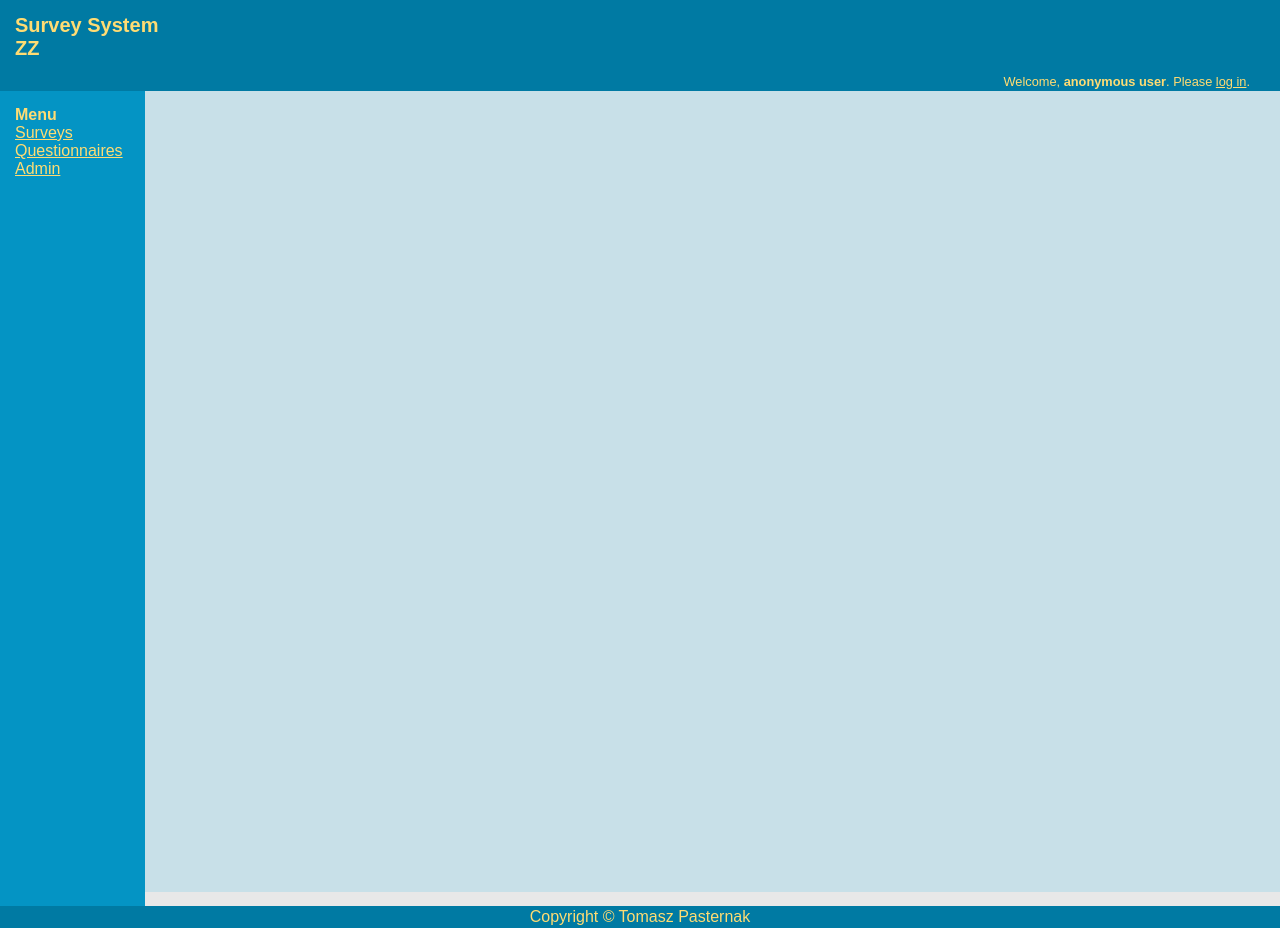
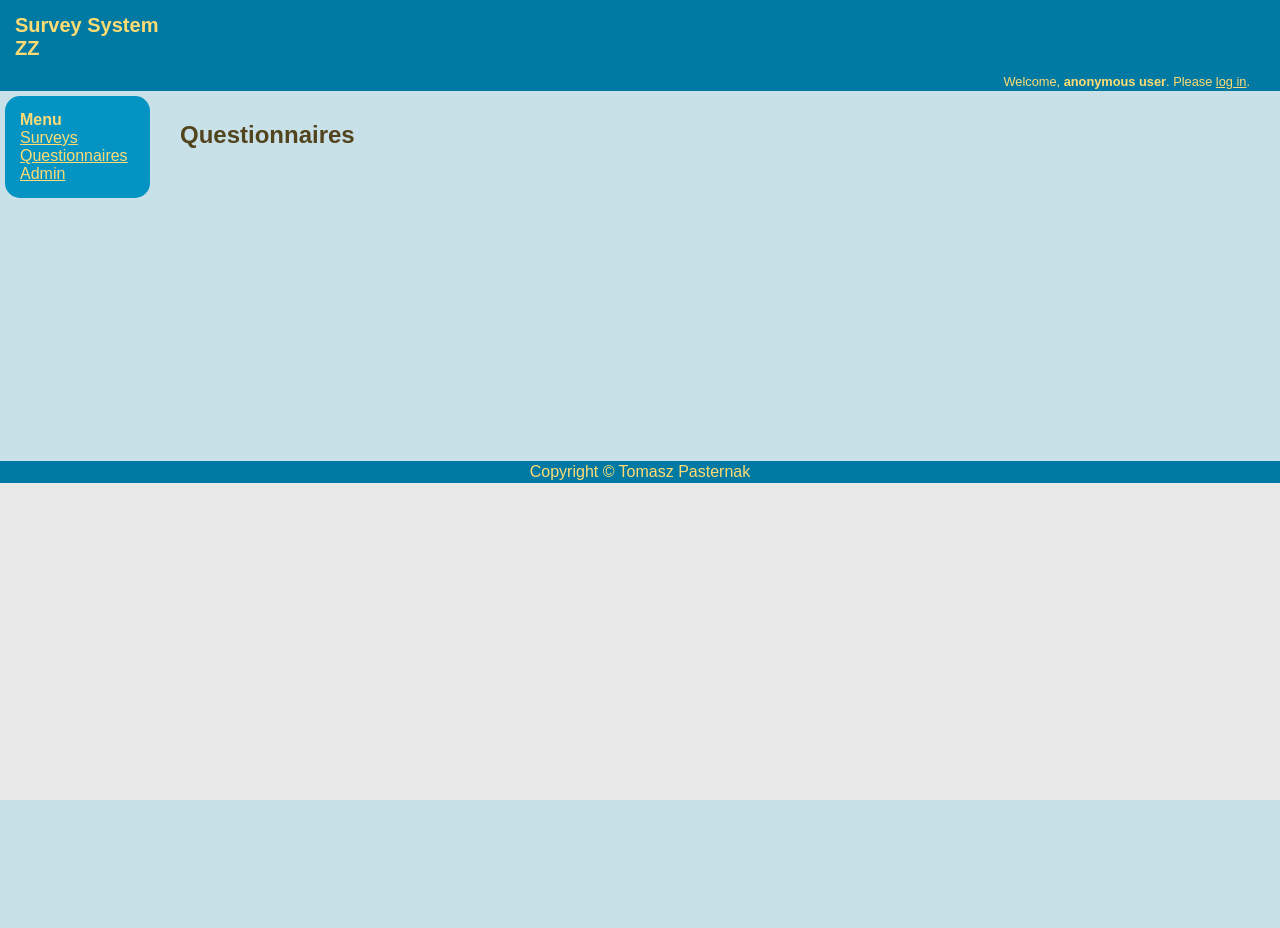
Before and after one commit to nkdm/SurveyZZ, a Django app: template surveys/templates/surveys/questionnaires.html in a window 1280 px wide. After the commit the page ends 800 px from the top, so only its background shows below. Run offline with Django 3.2, Linux system fonts and the light colour scheme; the template is opened without the code that fills it, so the values that code supplies are empty; some libraries are stand-ins or nearby versions.

Commit message:
New design. Menu as a floating box with rounded borders.

```diff
--- a/surveys/static/surveys/style.css
+++ b/surveys/static/surveys/style.css
@@ -45,12 +45,13 @@ body
 
 #menu
 {
+	margin: 5px ;
 	background-color: #0494C4;
 	width: 130px;
 	float: left;
 	color: white;
-	padding: 15px 0 0 15px;
-	height: 800px;
+	padding: 15px 0 15px 15px;
+	border-radius: 15px;
 }
 
 #logging-panel a
@@ -93,19 +94,11 @@ table.results tbody tr:nth-child(odd) {
 	color: #FFDC73;
 }
 
-#content
-{
-	background-color: #C8E0E8;
-	left-margin: 15px;
-	padding: 1px 15px 0px 160px;
-	height: 800px;
-}
 
 div.resultsFrame
 {
 	border:2px solid;
 	border-radius:25px;
-    display: table;
     margin: 0 auto;
 }
 
@@ -117,6 +110,16 @@ div.resultsFrame
 
 #resultsChart
 {
-   display: table;
    margin: 0 auto;
 }
+
+#content
+{
+	padding: 10px 15px 0px 180px;
+	min-height: 350px;
+}
+#page
+{
+	padding: 0px 0px 10px 0px;
+	background-color: #C8E0E8;
+}
--- a/surveys/templates/surveys/base.html
+++ b/surveys/templates/surveys/base.html
@@ -33,14 +33,14 @@
   </div>
 
   <div id="page">
-	<div id="menu" >
+	<div id="menu" class="column">
 	  <b>Menu</b><br>
 	  <a href="/surveys/">Surveys</a><br>
 	  <a href="/questionnaires/">Questionnaires</a><br>
 	  <a href="/admin/">Admin</a><br>
 	</div>
 
-	<div id="content" >
+	<div id="content" class="column">
       {% block content %}{% endblock %}
 	</div>
   </div>
--- a/surveys/templates/surveys/index.html
+++ b/surveys/templates/surveys/index.html
@@ -2,7 +2,7 @@
 {% block title %}Results{% endblock %}
 
 {% block content %}
-
+<h2>Surveys</h2>
 <table>
 {% for survey in surveys %}
   <tr>
--- a/surveys/templates/surveys/present.html
+++ b/surveys/templates/surveys/present.html
@@ -2,12 +2,12 @@
 {% block title %}Results{% endblock %}
 
 {% block content %}
-
-
+<h2>{{ title }}</h2>
+<p> Please answer the question(s): <p>
+<hr>
 <form method="post" >
 {% csrf_token %}
 {{ form.as_p }}
 <input type="submit" value="Submit">
 </form>
-
 {% endblock content %}
--- a/surveys/templates/surveys/questionnaire.html
+++ b/surveys/templates/surveys/questionnaire.html
@@ -3,6 +3,8 @@
 
 {% block content %}
 {% csrf_token %}
+
+
 <form method="post" >
 {% for form in forms %}
 
--- a/surveys/templates/surveys/questionnaires.html
+++ b/surveys/templates/surveys/questionnaires.html
@@ -2,12 +2,8 @@
 {% block title %}Results{% endblock %}
 
 {% block content %}
-
-<table>
+<h2>Questionnaires </h2>
 {% for questionnaire in questionnaires %}
-  <tr>
-    <td> <a href="/questionnaires/{{ questionnaire.id }}">{{ questionnaire.name }}</a> </td>
-  </tr>
+    <li> <a href="/questionnaires/{{ questionnaire.id }}">{{ questionnaire.name }}</a> </li>
 {% endfor %}
-</table>
 {% endblock content %}
--- a/surveys/templates/surveys/results.html
+++ b/surveys/templates/surveys/results.html
@@ -2,9 +2,10 @@
 {% block title %}Results{% endblock %}
 
 {% block content %}
+<p>Question: <strong>{{ question }}</strong></p>
 <div class = "resultsFrame">
   <table class="results">
-	<caption>Results</caption>
+	<caption>&nbsp; </caption>
 	<thead>
 	  <tr>
 		<td></td>
--- a/surveys/views.py
+++ b/surveys/views.py
@@ -60,7 +60,8 @@ def results(request,id):
     survey  = Survey.objects.get(id=id)
     votes = PossibleAnswer.objects.filter(survey=survey).annotate( c= Count('voters'))
     context = Context({
-            "votes": votes
+            "votes": votes,
+            "question": survey.question
     })
     return render(request, "surveys/results.html", context)
 
@@ -104,6 +105,7 @@ def questionnaire(request, id):
         form = QuestionnaireForm(questionnaire, initial = initial)
         context = RequestContext( request, {
                 "form": form,
+                "title": questionnaire.name
                 })
         return render(request, "surveys/present.html", context)
     else:
```
